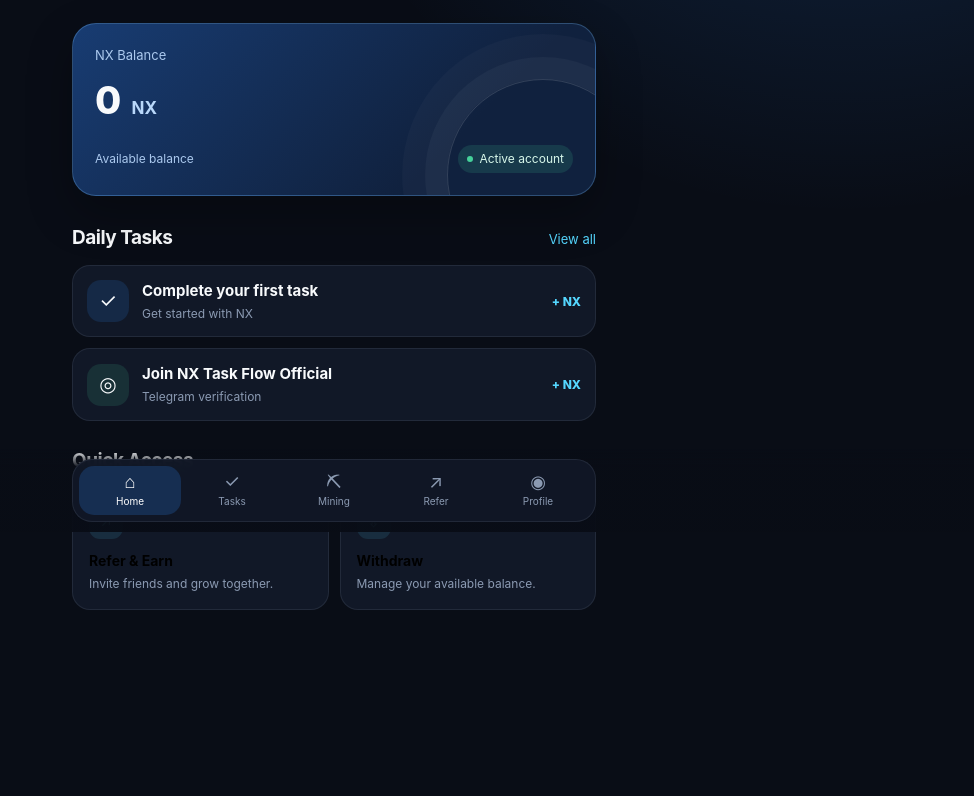
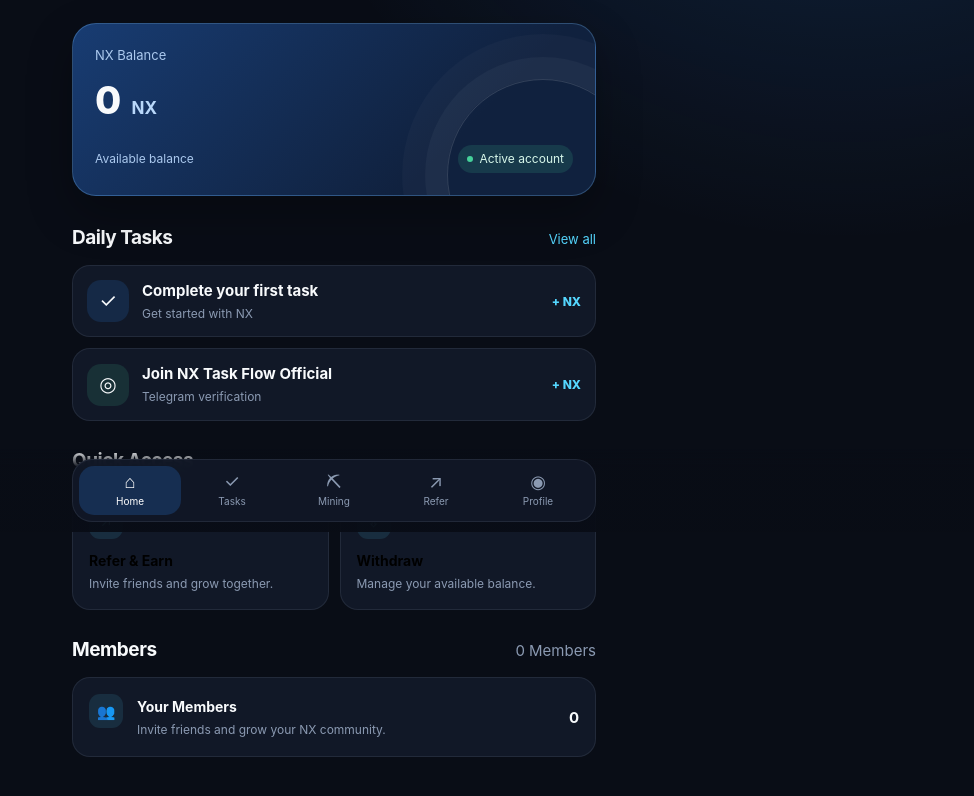
Before and after one commit to wakifbinzaman-web-developer/Nx-Task-Flow-Mini-App-1, a plain HTML site: page index.html in a window 1280 px wide. Shown: the part 256-1052 px from the top of the page, without its empty margins (306-1280 px from the left). Before the commit the page ends 978 px from the top, so only its background shows below. Drawn offline with Linux system fonts and the light colour scheme.

Commit message:
Commit change instantly

```diff
--- a/index.html
+++ b/index.html
@@ -623,6 +623,30 @@
             </button>
           </div>
         </div>
+
+        <!-- Members Section -->
+        <div class="section">
+          <div class="section-heading">
+            <h2>Members</h2>
+            <span class="muted" id="member-count">0 Members</span>
+          </div>
+
+          <div class="feature-card">
+            <div style="display:flex;align-items:center;gap:14px;">
+              <div class="feature-icon">👥</div>
+
+              <div style="flex:1;">
+                <h3 style="margin:0 0 4px;">Your Members</h3>
+                <p style="margin:0;">
+                  Invite friends and grow your NX community.
+                </p>
+              </div>
+
+              <strong id="members-total">0</strong>
+            </div>
+          </div>
+        </div>
+
       </section>
 
 
```
